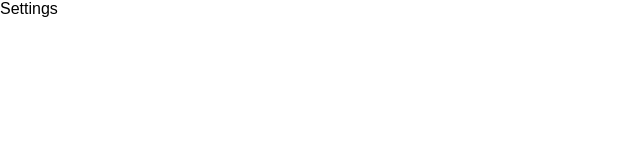
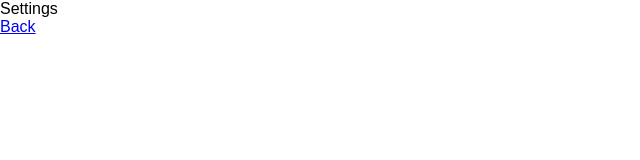
Before and after one commit to marycamacho/TheDailyX-Native, a React (Create React App) app in the folder web/: page /settings in a window 1280 px wide. Shown: the top 160 px of the page, without its empty margins (0-640 px from the left). Built offline with nearby package versions, Linux system fonts and the light colour scheme.

Commit message:
Added navigation

```diff
--- a/web/src/components/AppControls.js
+++ b/web/src/components/AppControls.js
@@ -1,5 +1,6 @@
 import React, { Component } from 'react';
 import { connect } from 'react-redux';
+import { Link } from 'react-router-dom';
 import { reset } from '../actions';
 
 
@@ -10,6 +11,8 @@ class AppControls extends Component {
                 <a href="#" onClick={this.props.reset.bind(this)}>
                     <i className="fa fa-refresh"></i>
                 </a>
+
+                <Link to="/settings">Settings</Link>
             </div>
         );
     }
--- a/web/src/components/Settings.js
+++ b/web/src/components/Settings.js
@@ -1,10 +1,14 @@
 import React, { Component } from 'react';
-
+import { Link } from 'react-router-dom';
 export default function() {
 
     return (
         <div id="settings">
             Settings
+
+            <div>
+                <Link to="/" replace={true}>Back</Link>
+            </div>
         </div>
     )
 
```
